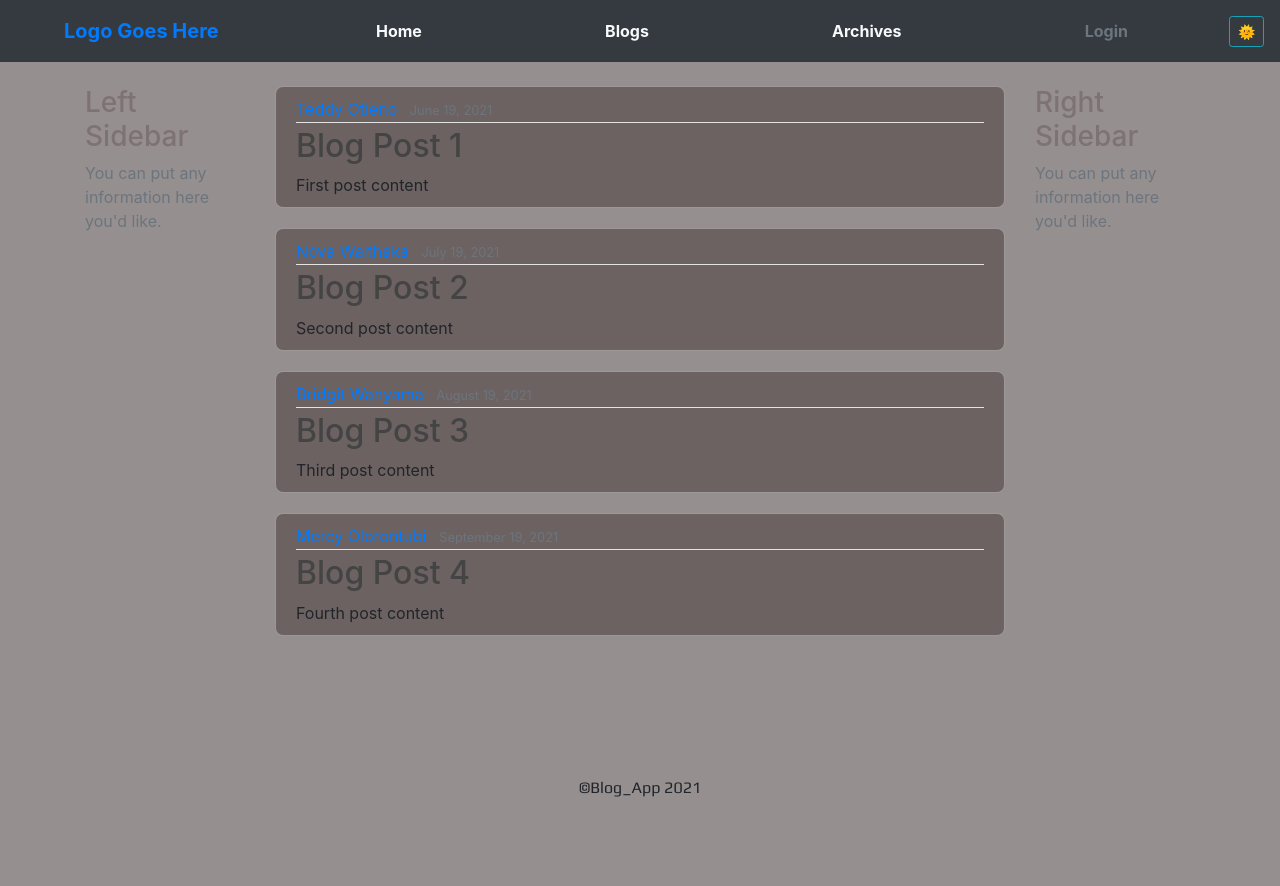
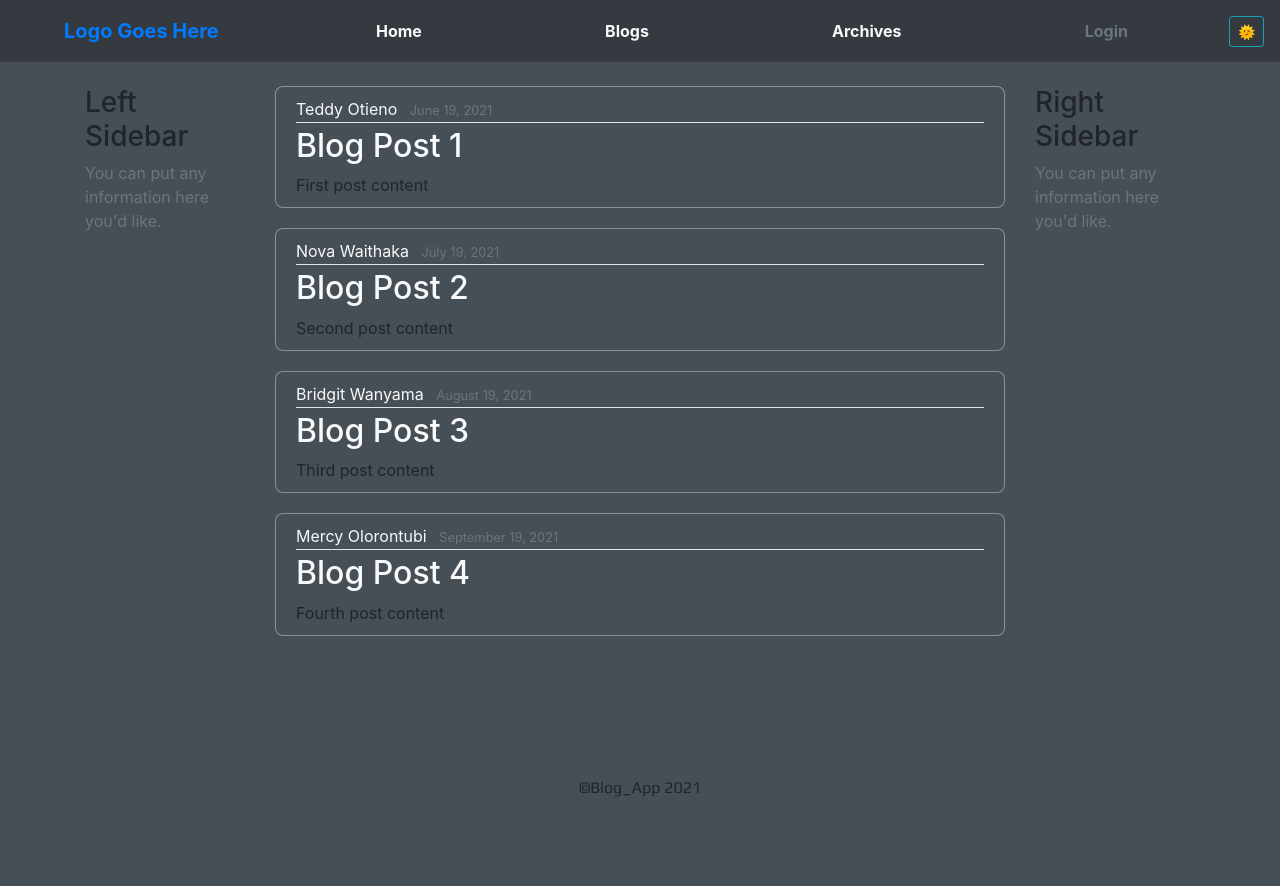
Before and after one commit to Ted523/blogApp, a Django app: page / in a window 1280 px wide. Run offline with Django 3.2, Linux system fonts and the light colour scheme; some libraries are stand-ins or nearby versions; some web fonts are replaced.

Commit message:
Minor styling changes to home page

```diff
--- a/blogApp/static/css/style.css
+++ b/blogApp/static/css/style.css
@@ -1,13 +1,10 @@
 body {
-    background-color:rgba(80, 69, 69, 0.6);
+    background-color:#464e56;
+    color: #212529;
 }
 
 p{
   margin-bottom: 0;
-}
-
-h1, h2, h3, h4, h5, h6 {
-  color: #7e7272;
 }
 
 .footer {
@@ -28,7 +25,8 @@ h1, h2, h3, h4, h5, h6 {
   }
 
 .content-section2 {
-    background: rgba(80, 69, 69, 0.6);
+    display: flex;
+    background: #464e56;
     padding: 10px 20px;
     border: 1px solid rgba(190, 187, 187, 0.6);
     border-radius: 8px;
@@ -62,12 +60,12 @@ h1, h2, h3, h4, h5, h6 {
   width: 60vw;
 }
 
-.article-title {
-  color: #444444;
+.article-title, .mr-2 {
+  color: #f8f9fa;
 }
 
 a.article-title:hover {
-  color: #428bca;
+  color: rgba(190, 187, 187, 0.6);
   text-decoration: none;
 }
 
@@ -92,7 +90,7 @@ a.article-title:hover {
 }
 
 .article-metadata a:hover {
-  color:  yellow;
+  color:  rgba(190, 187, 187, 0.6);
   text-decoration: none;
 }
 
```
